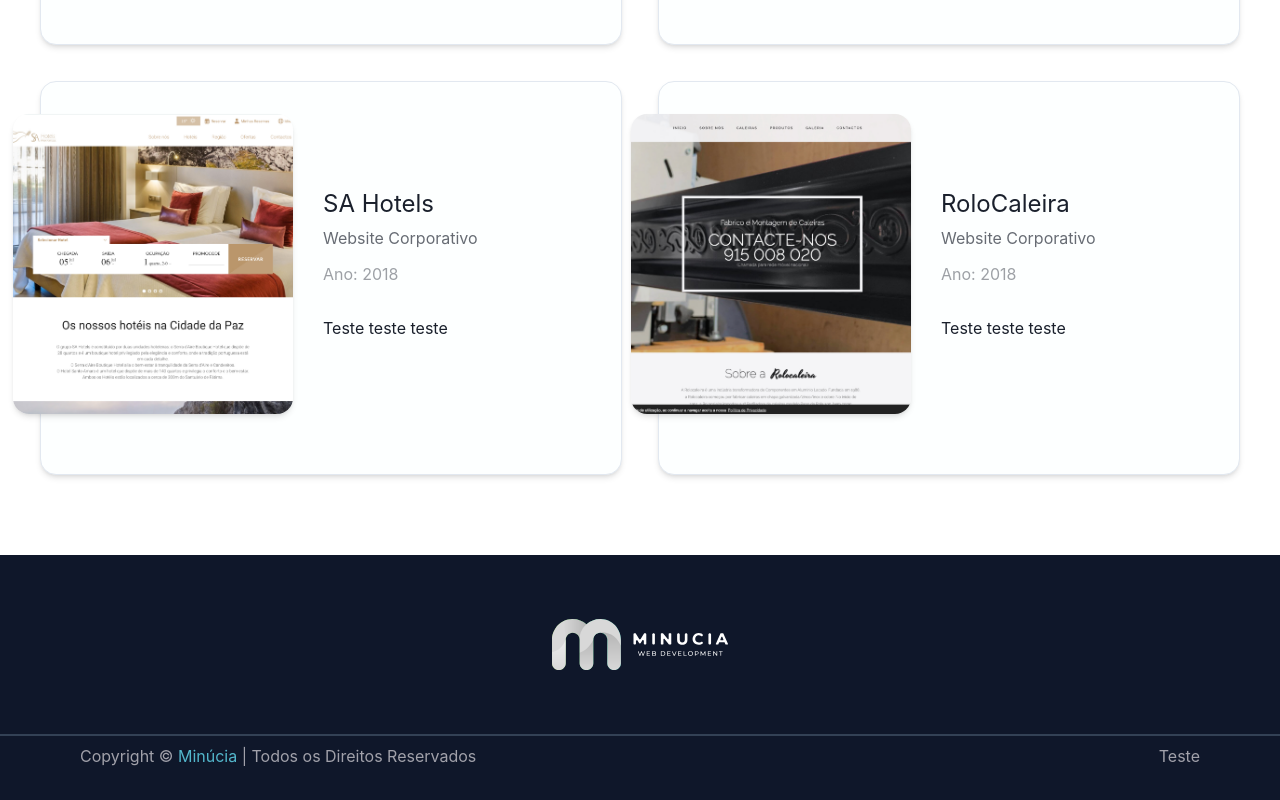
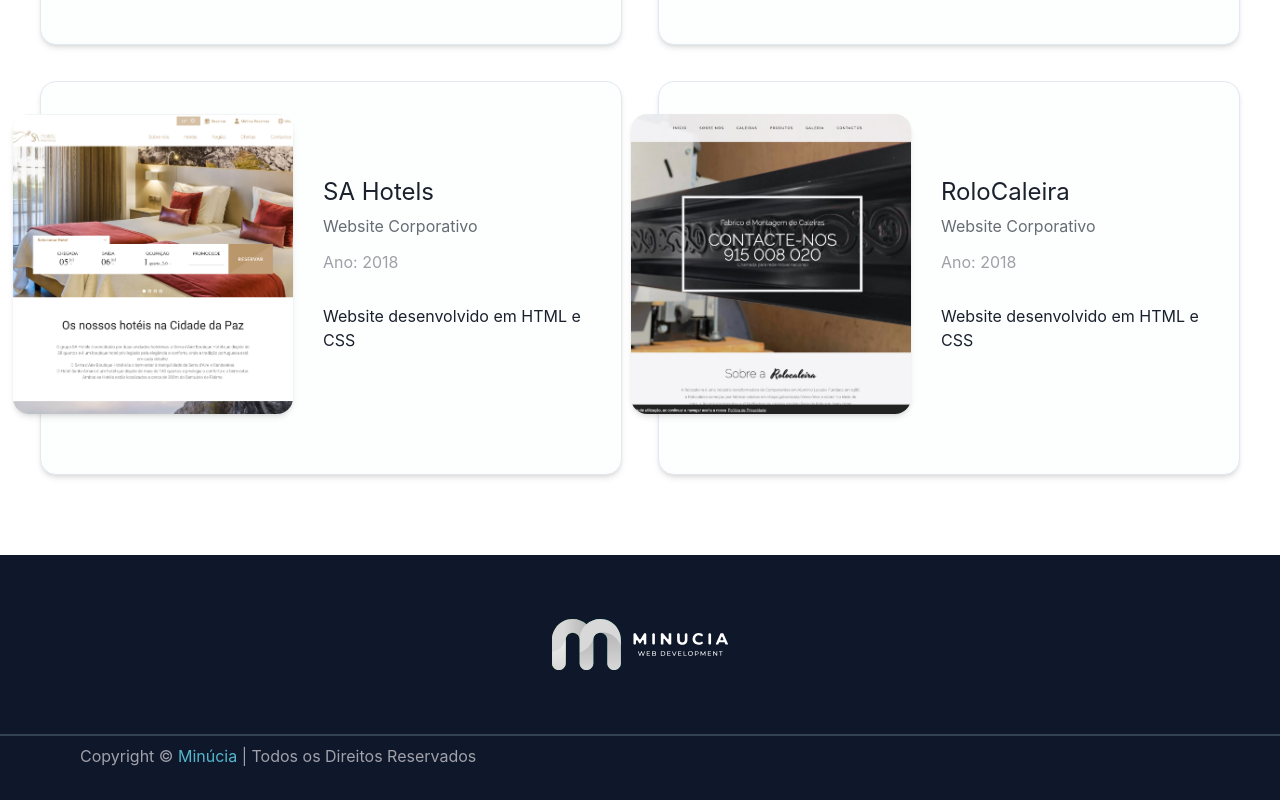
Before and after one commit to JonathanPereira1993/minucia_website, a React (Vite) app: page /projects in a window 1280 px wide. Shown: the part 1099-1899 px from the top of the page. Built offline with nearby package versions, Linux system fonts and the light colour scheme.

Commit message:
feat: Added some content to the page

```diff
--- a/src/components/Footer.jsx
+++ b/src/components/Footer.jsx
@@ -14,7 +14,7 @@
           </p>
         </div>
         <div>
-          <p>Teste</p>
+          <p></p>
         </div>
       </div>
     </footer>
--- a/src/constants/index.js
+++ b/src/constants/index.js
@@ -70,7 +70,7 @@
     id: 0,
     title: "Irmaos Ferreira, LDA",
     subtitle: "Website Corporativo",
-    description: "Teste teste teste",
+    description: "Website desenvolvido em HTML e CSS",
     year: "2018",
     image: IrmaosFerreira,
   },
@@ -78,7 +78,7 @@
     id: 1,
     title: "Custodio & Rodrigues, LDA",
     subtitle: "Website Corporativo",
-    description: "Teste teste teste",
+    description: "Website desenvolvido em HTML e CSS",
     year: "2018",
     image: CustodioRodrigues,
   },
@@ -86,7 +86,7 @@
     id: 2,
     title: "E-REB",
     subtitle: "Loja Online",
-    description: "Teste teste teste",
+    description: "Loja Online desenvolvido em Wordpress usando o e-commerce",
     year: "2018",
     image: eReb,
   },
@@ -94,7 +94,7 @@
     id: 3,
     title: "Restaurante Daniel",
     subtitle: "Website Corporativo",
-    description: "Teste teste teste",
+    description: "Website desenvolvido em HTML e CSS",
     year: "2018",
     image: RestauranteDaniel,
   },
@@ -102,7 +102,7 @@
     id: 4,
     title: "SA Hotels",
     subtitle: "Website Corporativo",
-    description: "Teste teste teste",
+    description: "Website desenvolvido em HTML e CSS",
     year: "2018",
     image: SAHotels,
   },
@@ -110,7 +110,7 @@
     id: 5,
     title: "RoloCaleira",
     subtitle: "Website Corporativo",
-    description: "Teste teste teste",
+    description: "Website desenvolvido em HTML e CSS",
     year: "2018",
     image: Rolocaleira,
   },
@@ -120,7 +120,7 @@
 export const Feedbacks = [
   {
     id: 0,
-    name: "Teste",
+    name: "Irmãos Ferreira",
     area: "Engeneer",
     photo: UserTestFeedback,
     feedback:
@@ -128,7 +128,7 @@
   },
   {
     id: 1,
-    name: "Teste",
+    name: "Custódio & Rodrigues",
     area: "Engeneer",
     photo: UserTestFeedback,
     feedback:
--- a/src/sections/About.jsx
+++ b/src/sections/About.jsx
@@ -47,10 +47,7 @@
           />
         </h2>
         <p className="text-center relative z-20 mt-10 mb-20 max-lg:mb-10">
-          Lorem ipsum dolor sit amet consectetur. Et quis rutrum hac diam
-          sagittis viverra. Aliquet aliquam ipsum metus arcu amet purus. Tortor
-          turpis morbi leo porttitor odio sed urna felis cras. Nec ornare
-          feugiat in ornare diam in.
+          Excelência nos detalhes, criando websites que fazem a diferença.
         </p>
         <WindowDisplay />
       </div>
--- a/src/sections/FAQ.jsx
+++ b/src/sections/FAQ.jsx
@@ -25,57 +25,70 @@
             <AccordionItem>
               <h2>
                 <AccordionButton h={16}>
-                  <span className="flex-1 text-left font-semibold">Test</span>
+                  <span className="flex-1 text-left font-semibold">
+                    Que serviços oferecem para o desenvolvimento de websites?
+                  </span>
                   <AccordionIcon color={"var(--color-primary)"} fontSize={30} />
                 </AccordionButton>
               </h2>
               <AccordionPanel py={6}>
-                Lorem ipsum dolor sit amet, consectetur adipiscing elit, sed do
-                eiusmod tempor incididunt ut labore et dolore magna aliqua. Ut
-                enim ad minim veniam, quis nostrud exercitation ullamco laboris
-                nisi ut aliquip ex ea commodo consequat.
+                Oferecemos uma gama completa de serviços de desenvolvimento de
+                websites, incluindo design personalizado, desenvolvimento,
+                soluções de e-commerce, websites responsivos e amigáveis para
+                dispositivos móveis, e manutenção contínua. Adaptamos os nossos
+                serviços às necessidades específicas do seu negócio.
               </AccordionPanel>
             </AccordionItem>
             <AccordionItem>
               <h2>
                 <AccordionButton h={16}>
-                  <span className="flex-1 text-left font-semibold">Test</span>
+                  <span className="flex-1 text-left font-semibold">
+                    Quanto tempo demora a criar um website?
+                  </span>
                   <AccordionIcon color={"var(--color-primary)"} fontSize={30} />
                 </AccordionButton>
               </h2>
               <AccordionPanel py={6}>
-                Lorem ipsum dolor sit amet, consectetur adipiscing elit, sed do
-                eiusmod tempor incididunt ut labore et dolore magna aliqua. Ut
-                enim ad minim veniam, quis nostrud exercitation ullamco laboris
-                nisi ut aliquip ex ea commodo consequat.
+                O tempo necessário para criar um website depende da complexidade
+                do projeto e das funcionalidades desejadas. Em média, um website
+                standard demora entre 4 a 6 semanas para ser desenhado e
+                desenvolvido. No entanto, websites maiores ou mais
+                personalizados podem demorar mais tempo.
               </AccordionPanel>
             </AccordionItem>
             <AccordionItem>
               <h2>
                 <AccordionButton h={16}>
-                  <span className="flex-1 text-left font-semibold">Test</span>
+                  <span className="flex-1 text-left font-semibold">
+                    Podem ajudar com atualizações e manutenção do website depois
+                    de estar online?
+                  </span>
                   <AccordionIcon color={"var(--color-primary)"} fontSize={30} />
                 </AccordionButton>
               </h2>
               <AccordionPanel py={6}>
-                Lorem ipsum dolor sit amet, consectetur adipiscing elit, sed do
-                eiusmod tempor incididunt ut labore et dolore magna aliqua. Ut
-                enim ad minim veniam, quis nostrud exercitation ullamco laboris
-                nisi ut aliquip ex ea commodo consequat.
+                Claro! Oferecemos serviços contínuos de manutenção de websites
+                para garantir que o seu site esteja sempre seguro, atualizado e
+                a funcionar sem problemas. Quer necessite de atualizações de
+                conteúdo, suporte técnico ou atualizações de software, estamos
+                aqui para ajudar.
               </AccordionPanel>
             </AccordionItem>
             <AccordionItem>
               <h2>
                 <AccordionButton h={16}>
-                  <span className="flex-1 text-left font-semibold">Test</span>
+                  <span className="flex-1 text-left font-semibold">
+                    O meu website será otimizado para dispositivos móveis?
+                  </span>
                   <AccordionIcon color={"var(--color-primary)"} fontSize={30} />
                 </AccordionButton>
               </h2>
               <AccordionPanel py={6}>
-                Lorem ipsum dolor sit amet, consectetur adipiscing elit, sed do
-                eiusmod tempor incididunt ut labore et dolore magna aliqua. Ut
-                enim ad minim veniam, quis nostrud exercitation ullamco laboris
-                nisi ut aliquip ex ea commodo consequat.
+                Sim, todos os websites que criamos são totalmente responsivos e
+                otimizados para dispositivos móveis. Garantimos que o seu site
+                terá uma aparência excelente e funcionará perfeitamente em
+                computadores, tablets e smartphones, proporcionando a melhor
+                experiência aos seus visitantes.
               </AccordionPanel>
             </AccordionItem>
           </Accordion>
--- a/src/sections/Services.jsx
+++ b/src/sections/Services.jsx
@@ -17,8 +17,8 @@
           />
         </h2>
         <p className="text-center relative z-20 mt-10 mb-20 max-lg:mb-10">
-          Eget at purus mauris euismod metus vitae eget. Diam massa venenatis
-          pellentesque facilisis nunc, varius.
+          Descubra as soluções que oferecemos para transformar a presença online
+          do seu negócio.
         </p>
 
         <ServiceSelectorProvider>
--- a/src/sections/Work.jsx
+++ b/src/sections/Work.jsx
@@ -31,10 +31,8 @@
                 Conheça os nossos projetos
               </h2>
               <p className="text-xl font-light leading-9 mb-10">
-                Morbi sit egestas dignissim pharetra, sed amet. Tempus justo
-                senectus risus ac vel, velit, nunc. Eget commodo eget in aliquam
-                facilisi facilisi nec magna hendrerit. Placerat ipsum sit tellus
-                urna, faucibus aenean lorem faucibus integer.
+                Veja alguns dos nossos projetos e descubra como ajudámos
+                empresas a criar websites personalizados e eficazes.
               </p>
               <Button
                 onClick={() => handleClick()}
```
